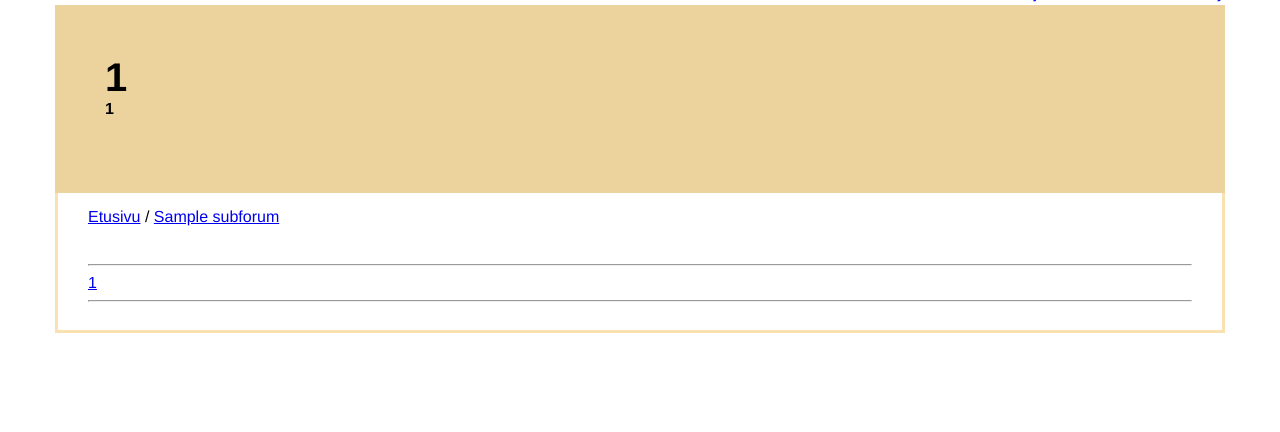
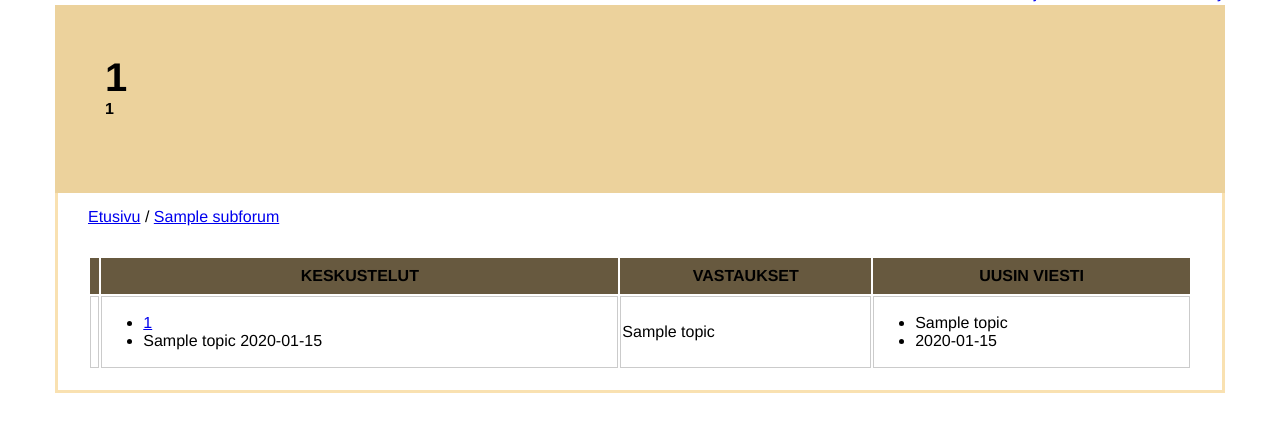
Before and after one commit to tunturikiuru/Tietokannat-ja-web-ohjelmointi, a Flask app: template templates/subforum.html in a window 1280 px wide. Shown: the part 41-473 px from the top of the page. Run offline with Flask 3, Linux system fonts and the light colour scheme; the template is opened without the code that fills it: most values are stand-ins (such as "Sample title", 1, 10 or a date in 2020).

Commit message:
SQL query to table in subforum.html

```diff
--- a/app.py
+++ b/app.py
@@ -9,18 +9,6 @@ app.secret_key = getenv("SECRET_KEY")
 import database_functions as dbf
 import users
 
-# TODO
-# poista kirjautumis- ja rekisteräitumismahdollisuus ennen foorumin luontia
-# käyttäjien sivut
-# käyttäjien hallinta
-# moderaattorit
-# haku !!!
-# alkuasetusten parantelu ja poistot !!!
-# ettei foorumin nimeä tarvitse hake joka kerta tietokannasta
-# käy läpi tietokantafunktiot
-# viestit - lainaus, sivut pitkiin ketjuihin
-# viestien tiedot näkyviin ym
-#tarkista input
 
 @app.route("/", methods=["GET", "POST"])
 def index():
@@ -54,7 +42,7 @@ def forum_setup(request):
 def subforum(subforum_id):
     forum_name = dbf.fetch_title()
     subforum = dbf.fetch_subforum_by_id(subforum_id)
-    topics = dbf.fetch_topics(subforum_id)
+    topics = dbf.topic_page(subforum_id)
     return render_template("subforum.html", subforum=subforum, topics=topics, forum_name=forum_name)
 
 @app.route("/subforum/<int:id>/new_topic")
--- a/database_functions.py
+++ b/database_functions.py
@@ -140,8 +140,8 @@ def fetch_topic(topic_id):
     topic = result.fetchone()
     return topic
 
-def fetch_topics(id):
-    sql = "SELECT a.t_name t_name, a.t_id t_id, a.pinned pinned, a.m_count m_count, b.time min_time, b.sender min_sender, c.time max_time, c.sender max_sender \
+def topic_page(id):
+    sql = "SELECT a.t_name t_name, a.t_id t_id, a.pinned pinned, a.m_count-1 m_count, b.time min_time, b.sender min_sender, c.time max_time, c.sender max_sender \
         FROM (SELECT t.topic_name t_name, t.topic_id t_id, t.pinned pinned, COUNT(m.message_id) m_count, MIN(m.message_id) min_message, MAX(m.message_id) max_message\
         FROM topics t LEFT JOIN messages m ON t.topic_id=m.topic_id WHERE subforum_id=:id \
         GROUP BY t_name, t_id ORDER BY pinned, max_message DESC) a \
--- a/static/css/styles.css
+++ b/static/css/styles.css
@@ -40,7 +40,6 @@ h3 {
     height: 1em;
 }
 .login {
-
     float: right;
 }
 .message {
@@ -58,8 +57,8 @@ h3 {
     height: 24px;
 }
 .message-header button {
-        float: right;
-    }
+    float: right;
+}
 .message-left {
     background-color: #ededed;
     width: 170px;
@@ -86,11 +85,26 @@ h3 {
     border-left: 3px solid #f9e1b1;
     border-right: 3px solid #f9e1b1;
     padding: 15px 30px 15px;
-    /*margin: 15px 30px 15px;*/
 }
 .settings {
     float: left;
 }
+.topics {
+    table-layout: auto;
+    width: 100%;
+}
+tr.topic-heading {
+    background-color: #67593f;
+    height: 36px;
+    size: 12px;
+}
+.topics tr td li {
+
+}
+.topics tr td {
+    border: 1px solid #cbcbcb;
+    margin: 2px;
+}
 #bottom_button {
     margin-top: 17px;
 }
--- a/templates/subforum.html
+++ b/templates/subforum.html
@@ -9,15 +9,36 @@
 <h3>{{ subforum[0] }}</h3> <br>
 <a href="/subforum/{{ subforum[1] }}/new_topic"><button>Uusi keskustelu</button></a>
 {% endif %}
-<hr>
+
 {% if topics %}
-{% for topic in topics %}
-<a href="/topic/{{ topic[1] }}">{{ topic[0]}}</a>
-<hr>
-{% endfor %}
+<table class="topics">
+    <tr class="topic-heading">
+        <th> </th>
+        <th>KESKUSTELUT</th>
+        <th>VASTAUKSET</th>
+        <th>UUSIN VIESTI</th>
+    </tr>
+    {% for topic in topics %}
+    <tr>
+        <td></td>
+        <td>
+            <ul>
+                <li><a href="/topic/{{ topic[1] }}">{{ topic[0]}}</a></li>
+                <li> {{topic[5]}} {{topic[4].strftime("%d.%m.%Y - %H:%M")}} </li>
+            </ul>
+        </td>
+        <td>{{topic[3]}}</td>
+        <td>
+            <ul>
+                <li>{{topic[7]}}</li>
+                <li>{{topic[6].strftime("%d.%m.%Y - %H:%M")}}</li>
+            </ul>
+        </td>
+    </tr>
+    {% endfor %}
+</table>
 {% else %}
-Ei vielä keskusteluja
-<hr>
+<p>Ei vielä keskusteluja </p>
 {% endif %}
 {% if session.get('username') %}
 <a href="/subforum/{{ subforum[1] }}/new_topic"><button>Uusi keskustelu</button></a>
```
Also changed, not shown: README.md.
